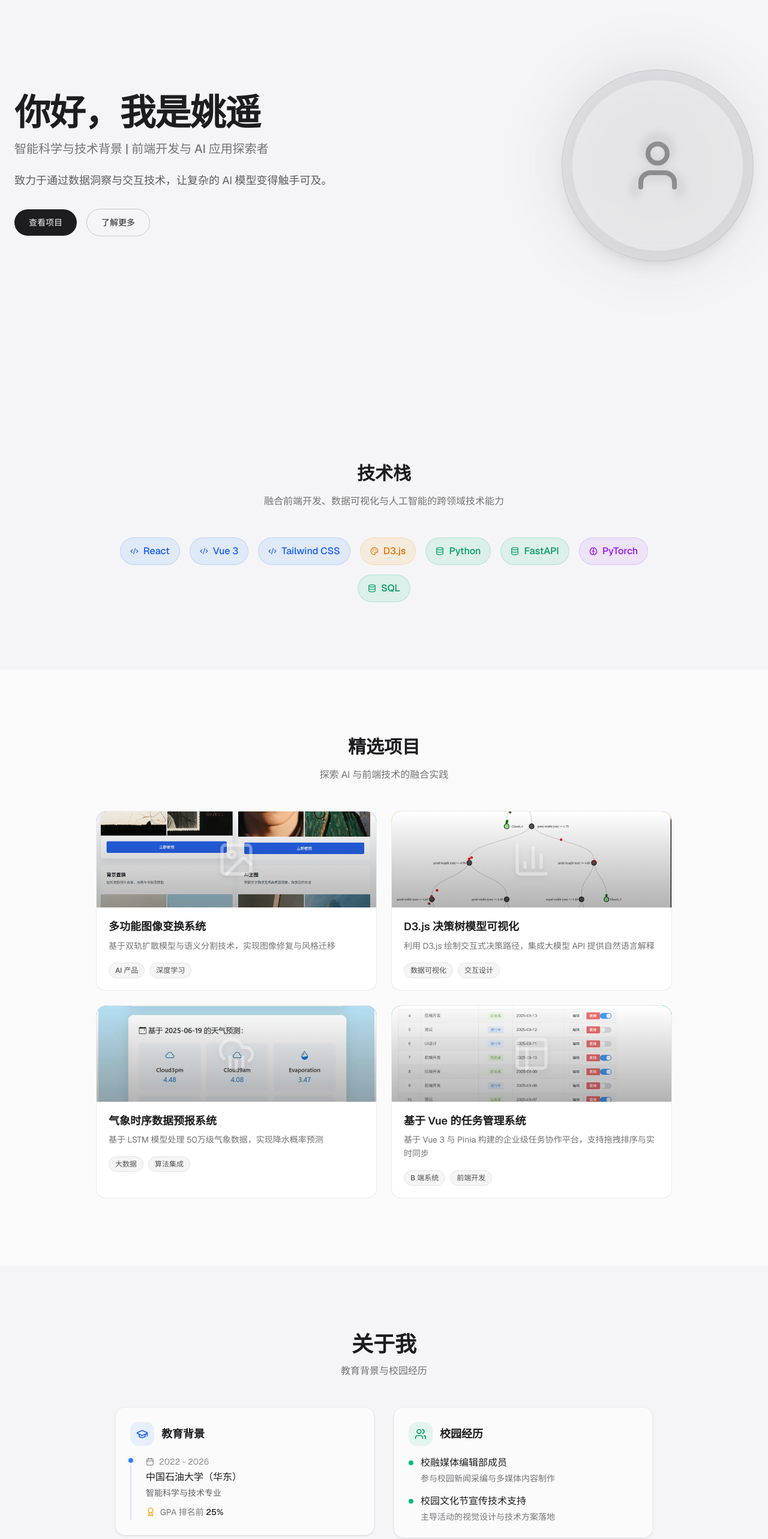
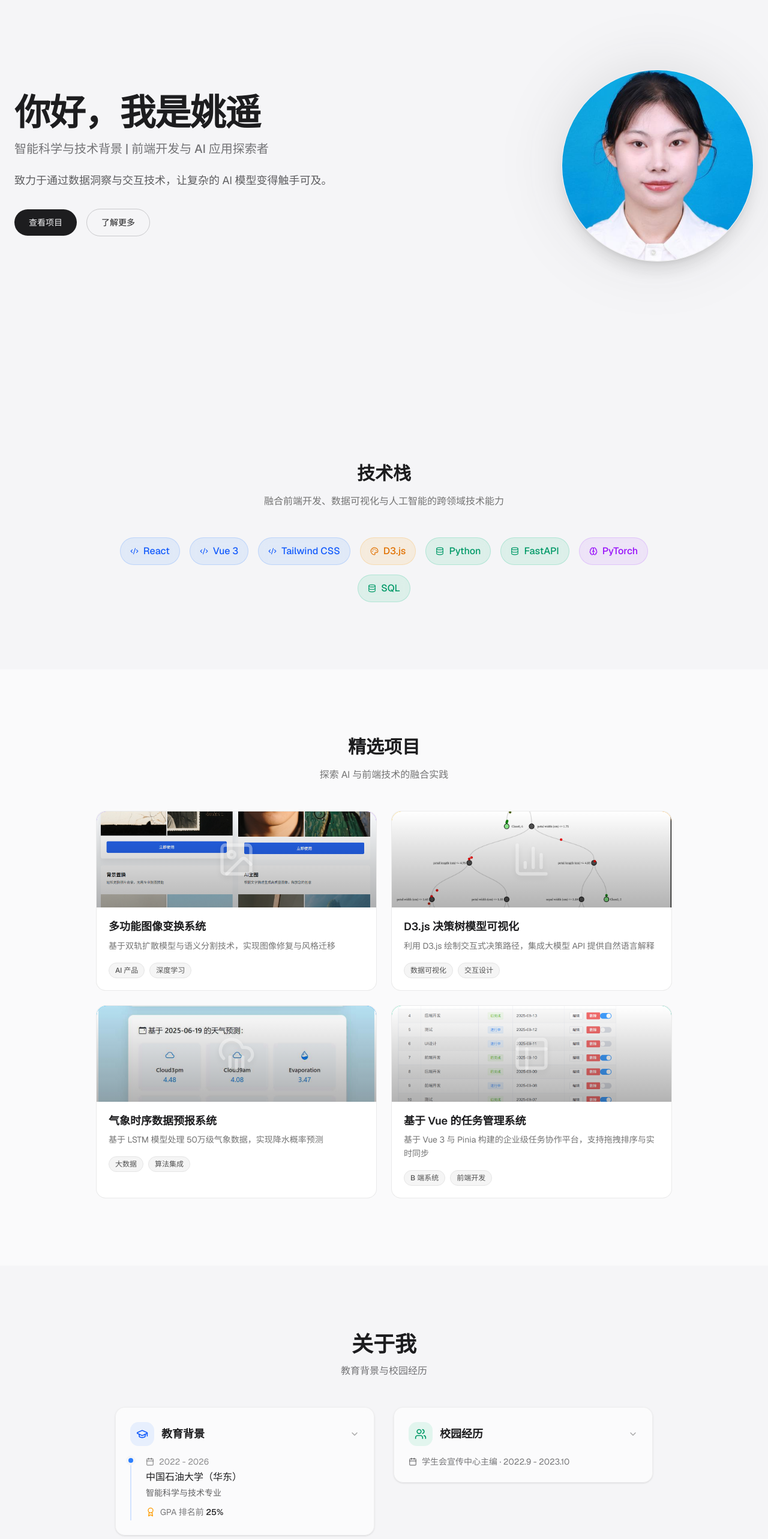
Before and after one commit to jiang-jy23/introduce-myself, a Next.js app: page / in a window 1280 px wide. Shown: the part 140-2706 px from the top of the page at 60% size. Built offline with nearby package versions, Linux system fonts and the light colour scheme.

Commit message:
fix image paths

```diff
--- a/components/about-section.tsx
+++ b/components/about-section.tsx
@@ -1,9 +1,13 @@
 "use client"
 
+import { useState } from "react"
 import { motion } from "framer-motion"
-import { GraduationCap, Award, Users, Calendar } from "lucide-react"
+import { GraduationCap, Award, Users, Calendar, ChevronDown } from "lucide-react"
 
 export function AboutSection() {
+  const [showEducation, setShowEducation] = useState(false)
+  const [showCampus, setShowCampus] = useState(false)
+
   return (
     <section id="about" className="py-20 md:py-28 px-6">
       <div className="max-w-4xl mx-auto">
@@ -31,12 +35,23 @@ export function AboutSection() {
             viewport={{ once: true }}
             className="relative"
           >
-            <div className="bg-white/60 backdrop-blur-sm rounded-2xl p-6 border border-foreground/5 shadow-sm">
-              <div className="flex items-center gap-3 mb-4">
+            <button
+              type="button"
+              onClick={() => setShowEducation((prev) => !prev)}
+              className="w-full text-left bg-white/60 backdrop-blur-sm rounded-2xl p-6 border border-foreground/5 shadow-sm transition-colors hover:bg-white/80 focus:outline-none focus-visible:ring-2 focus-visible:ring-blue-500/50"
+            >
+              <div className="flex items-center justify-between gap-3 mb-4">
+                <div className="flex items-center gap-3">
                   <div className="w-10 h-10 rounded-xl bg-blue-500/10 flex items-center justify-center">
                     <GraduationCap className="w-5 h-5 text-blue-600" />
                   </div>
                   <h3 className="text-lg font-semibold text-foreground">教育背景</h3>
+                </div>
+                <ChevronDown
+                  className={`w-4 h-4 text-foreground/40 transition-transform ${
+                    showEducation ? "rotate-180" : ""
+                  }`}
+                />
               </div>
 
               <div className="relative pl-6 border-l-2 border-blue-500/20">
@@ -60,8 +75,81 @@ export function AboutSection() {
                     </span>
                   </div>
                 </div>
+
+                {showEducation && (
+                  <motion.div
+                    initial={{ opacity: 0, y: 8 }}
+                    animate={{ opacity: 1, y: 0 }}
+                    transition={{ duration: 0.2 }}
+                    className="mt-5 space-y-4 text-sm text-foreground/75"
+                  >
+                    <div>
+                      <p className="font-medium text-foreground mb-2">证书</p>
+                      <div className="grid grid-cols-2 gap-2">
+                        <span className="rounded-lg bg-blue-50 px-3 py-1.5 text-xs sm:text-sm text-blue-700">
+                          CET-4
+                        </span>
+                        <span className="rounded-lg bg-blue-50 px-3 py-1.5 text-xs sm:text-sm text-blue-700">
+                          CET-6
+                        </span>
+                        <span className="rounded-lg bg-blue-50 px-3 py-1.5 text-xs sm:text-sm text-blue-700">
+                          普通话二乙
+                        </span>
+                        <span className="rounded-lg bg-blue-50 px-3 py-1.5 text-xs sm:text-sm text-blue-700">
+                          高中数学教资
+                        </span>
                       </div>
                     </div>
+
+                    <div>
+                      <p className="font-medium text-foreground mb-2">主修课程与成绩</p>
+                      <div className="grid grid-cols-1 sm:grid-cols-2 gap-2">
+                        <div className="flex items-center justify-between rounded-lg bg-slate-50 px-3 py-2">
+                          <span className="text-xs sm:text-sm text-foreground/80">
+                            Python 数据分析
+                          </span>
+                          <span className="text-xs sm:text-sm font-semibold text-blue-600">
+                            88
+                          </span>
+                        </div>
+                        <div className="flex items-center justify-between rounded-lg bg-slate-50 px-3 py-2">
+                          <span className="text-xs sm:text-sm text-foreground/80">
+                            可视化导论
+                          </span>
+                          <span className="text-xs sm:text-sm font-semibold text-blue-600">
+                            90
+                          </span>
+                        </div>
+                        <div className="flex items-center justify-between rounded-lg bg-slate-50 px-3 py-2">
+                          <span className="text-xs sm:text-sm text-foreground/80">
+                            数据库原理
+                          </span>
+                          <span className="text-xs sm:text-sm font-semibold text-blue-600">
+                            83
+                          </span>
+                        </div>
+                        <div className="flex items-center justify-between rounded-lg bg-slate-50 px-3 py-2">
+                          <span className="text-xs sm:text-sm text-foreground/80">
+                            大数据处理技术
+                          </span>
+                          <span className="text-xs sm:text-sm font-semibold text-blue-600">
+                            85
+                          </span>
+                        </div>
+                        <div className="flex items-center justify-between rounded-lg bg-slate-50 px-3 py-2 sm:col-span-2">
+                          <span className="text-xs sm:text-sm text-foreground/80">
+                            计算机视觉
+                          </span>
+                          <span className="text-xs sm:text-sm font-semibold text-blue-600">
+                            94
+                          </span>
+                        </div>
+                      </div>
+                    </div>
+                  </motion.div>
+                )}
+              </div>
+            </button>
           </motion.div>
 
           {/* Experience */}
@@ -72,40 +160,57 @@ export function AboutSection() {
             viewport={{ once: true }}
             className="relative"
           >
-            <div className="bg-white/60 backdrop-blur-sm rounded-2xl p-6 border border-foreground/5 shadow-sm">
-              <div className="flex items-center gap-3 mb-4">
+            <button
+              type="button"
+              onClick={() => setShowCampus((prev) => !prev)}
+              className="w-full text-left bg-white/60 backdrop-blur-sm rounded-2xl p-6 border border-foreground/5 shadow-sm transition-colors hover:bg-white/80 focus:outline-none focus-visible:ring-2 focus-visible:ring-emerald-500/50"
+            >
+              <div className="flex items-center justify-between gap-3 mb-4">
+                <div className="flex items-center gap-3">
                   <div className="w-10 h-10 rounded-xl bg-emerald-500/10 flex items-center justify-center">
                     <Users className="w-5 h-5 text-emerald-600" />
                   </div>
                   <h3 className="text-lg font-semibold text-foreground">校园经历</h3>
                 </div>
+                <ChevronDown
+                  className={`w-4 h-4 text-foreground/40 transition-transform ${
+                    showCampus ? "rotate-180" : ""
+                  }`}
+                />
+              </div>
 
-              <div className="space-y-4">
-                <div className="flex gap-3">
-                  <div className="w-2 h-2 rounded-full bg-emerald-500 mt-2 shrink-0" />
-                  <div>
-                    <h4 className="font-medium text-foreground">
-                      校融媒体编辑部成员
-                    </h4>
-                    <p className="text-foreground/60 text-sm mt-1">
-                      参与校园新闻采编与多媒体内容制作
+              <div className="space-y-3 text-sm text-foreground/75">
+                <div className="flex items-center gap-2 text-foreground/60">
+                  <Calendar className="w-3.5 h-3.5" />
+                  <span>学生会宣传中心主编 · 2022.9 - 2023.10</span>
+                </div>
+
+                {showCampus && (
+                  <motion.div
+                    initial={{ opacity: 0, y: 8 }}
+                    animate={{ opacity: 1, y: 0 }}
+                    transition={{ duration: 0.2 }}
+                    className="mt-3 space-y-3"
+                  >
+                    <p className="font-medium text-foreground">核心工作</p>
+                    <div className="space-y-2">
+                      <p className="leading-relaxed">
+                        系统性梳理“校园文化节”“思美节”两大活动核心信息，制定差异化内容策略。
+                      </p>
+                      <p className="leading-relaxed">
+                        独立撰写活动宣传文案及推文稿件 30+ 篇，设计短视频脚本 10+ 条。
+                      </p>
+                      <p className="leading-relaxed">
+                        维系并拓展校园及周边高校宣传渠道，保持活动曝光与参与热度。
+                      </p>
+                      <p className="leading-relaxed">
+                        策划“转发集赞”“话题挑战”等互动玩法，并监测渠道数据，及时调整传播节奏。
                       </p>
                     </div>
+                  </motion.div>
+                )}
               </div>
-
-                <div className="flex gap-3">
-                  <div className="w-2 h-2 rounded-full bg-emerald-500 mt-2 shrink-0" />
-                  <div>
-                    <h4 className="font-medium text-foreground">
-                      校园文化节宣传技术支持
-                    </h4>
-                    <p className="text-foreground/60 text-sm mt-1">
-                      主导活动的视觉设计与技术方案落地
-                    </p>
-                  </div>
-                </div>
-              </div>
-            </div>
+            </button>
           </motion.div>
         </div>
       </div>
--- a/components/hero-section.tsx
+++ b/components/hero-section.tsx
@@ -45,7 +45,7 @@ export function HeroSection() {
             </div>
           </motion.div>
 
-          {/* Right Avatar Placeholder */}
+          {/* Right Avatar */}
           <motion.div
             initial={{ opacity: 0, y: 40 }}
             animate={{ opacity: 1, y: 0 }}
@@ -57,12 +57,12 @@ export function HeroSection() {
               <div className="absolute inset-0 rounded-full bg-gradient-to-br from-foreground/10 to-foreground/5 blur-2xl scale-110" />
 
               {/* Avatar container */}
-              <div className="relative w-48 h-48 sm:w-64 sm:h-64 lg:w-80 lg:h-80 rounded-full bg-gradient-to-br from-foreground/5 to-foreground/10 border border-foreground/10 flex items-center justify-center shadow-xl shadow-foreground/5">
-                <User className="w-20 h-20 sm:w-24 sm:h-24 lg:w-32 lg:h-32 text-foreground/30" />
-
-                {/* Subtle inner glow */}
-                <div className="absolute inset-4 rounded-full bg-background/50 backdrop-blur-sm border border-foreground/5" />
-                <User className="absolute w-16 h-16 sm:w-20 sm:h-20 lg:w-24 lg:h-24 text-foreground/40" />
+              <div className="relative w-48 h-48 sm:w-64 sm:h-64 lg:w-80 lg:h-80 rounded-full overflow-hidden shadow-xl shadow-foreground/10 border border-white/70 bg-foreground/5">
+                <img
+                  src="/images/yy.jpg"
+                  alt="姚遥的个人头像"
+                  className="w-full h-full object-cover"
+                />
               </div>
             </div>
           </motion.div>
```
Also changed, not shown: public/images/yy.jpg (added). Lines whose indentation alone changed are shown as unchanged.
